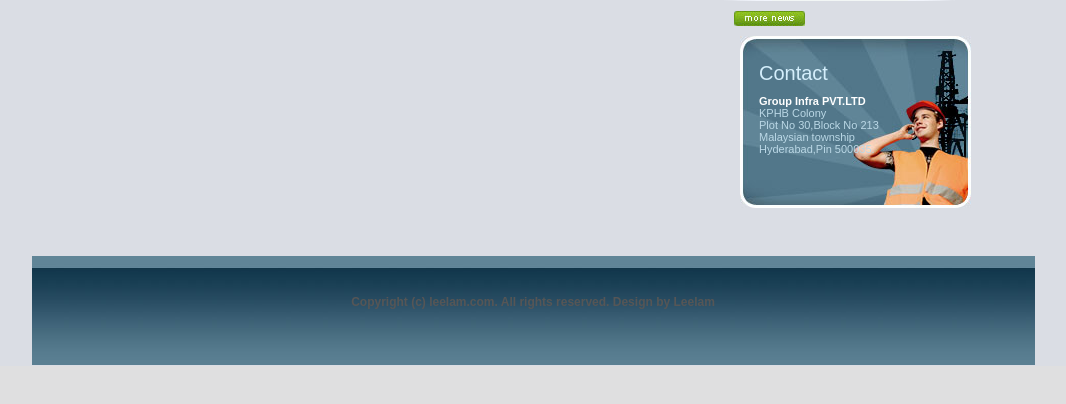
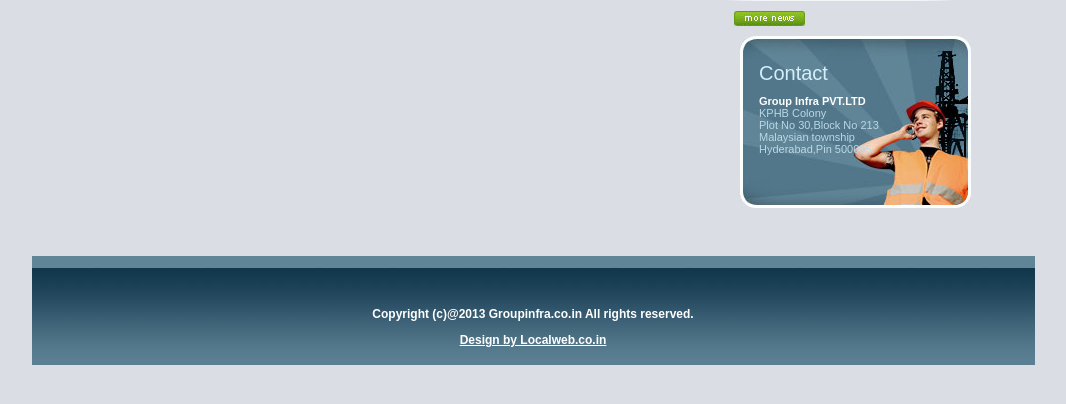
Before and after one commit to Leelam/GroupInfra, a PHP site: page /index.php in a window 1280 px wide. Shown: the part 1086-1490 px from the top of the page, without its empty margins (107-1173 px from the left). Before the commit the page ends 1451 px from the top, so only its background shows below. Run offline with PHP 8.4, Linux system fonts and the light colour scheme; some libraries are stand-ins or nearby versions.

Commit message:
footer
footer

```diff
--- a/footer.php
+++ b/footer.php
@@ -1,6 +1,6 @@
 <div class="footer">
   <div class="footer-inside">
-    <div class="footerlink"> Copyright (c) leelam.com. All rights reserved. Design by Leelam <a href="http://www.leelam.com" style="color:#FFFFFF;"></a></div>
+    <div class="footerlink"><p style="color:white;">Copyright (c)@2013 Groupinfra.co.in All rights reserved.</p> <a href="http://www.leelam.com" style="color:#FFFFFF;">Design by Localweb.co.in</a></div>
   </div>
 </div>
 <div class="clear"></div>
```
